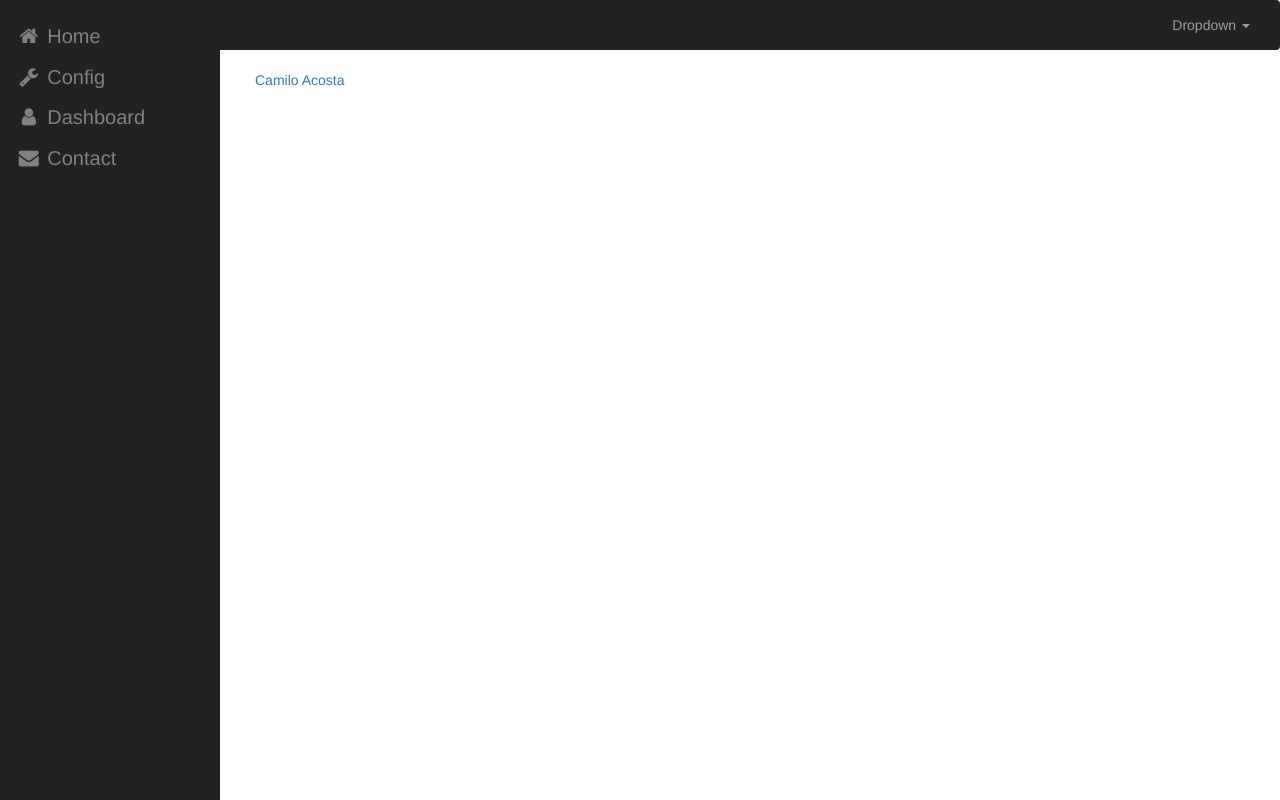
After one commit to C-milo/twitterAnalytics, a Flask app: page /contact in a window 1280 px wide. The commit adds this page. Run offline with Flask 3, Linux system fonts and the light colour scheme; some libraries are stand-ins or nearby versions.

Commit message:
Added linkdn contact badge.

```diff
--- a/twitterAnalytics/routes.py
+++ b/twitterAnalytics/routes.py
@@ -59,6 +59,10 @@
             # Temporal value
             reports = ['petrogustavo', 'realDonaldTrump']
             return render_template('report.j2', reports=reports)
+
+@app.route('/contact', methods=['GET'])
+def contact():
+      return render_template('contact.j2')
 #
 # @app.route('/api/automatic_search', methods=['GET'])
 # def automatic_search():
--- /dev/null
+++ b/twitterAnalytics/templates/contact.j2
@@ -0,0 +1,4 @@
+{% extends "layout.j2" %}
+{% block content %}
+    <div class="LI-profile-badge"  data-version="v1" data-size="medium" data-locale="en_US" data-type="horizontal" data-theme="dark" data-vanity="camilo-acosta-ing77"><a class="LI-simple-link" href='https://ca.linkedin.com/in/camilo-acosta-ing77?trk=profile-badge'>Camilo Acosta</a></div>
+{% endblock %}
--- a/twitterAnalytics/templates/layout.j2
+++ b/twitterAnalytics/templates/layout.j2
@@ -47,7 +47,7 @@
           <a href="#home"><i class="fa fa-fw fa-home"></i> Home</a>
           <a href="/config"><i class="fa fa-fw fa-wrench"></i> Config</a>
           <a href="/report"><i class="fa fa-fw fa-user"></i> Dashboard</a>
-          <a href="#contact"><i class="fa fa-fw fa-envelope"></i> Contact</a>
+          <a href="/contact"><i class="fa fa-fw fa-envelope"></i> Contact</a>
         </div>
         <div class="main">
             {% with messages = get_flashed_messages(with_categories=true) %}
@@ -63,5 +63,6 @@
     </div>
     <script src="http://code.jquery.com/jquery-1.10.2.min.js"></script>
     <script src="http://netdna.bootstrapcdn.com/bootstrap/3.0.0/js/bootstrap.min.js"></script>
+    <script type="text/javascript" src="https://platform.linkedin.com/badges/js/profile.js" async defer></script>
   </body>
 </html>
```
